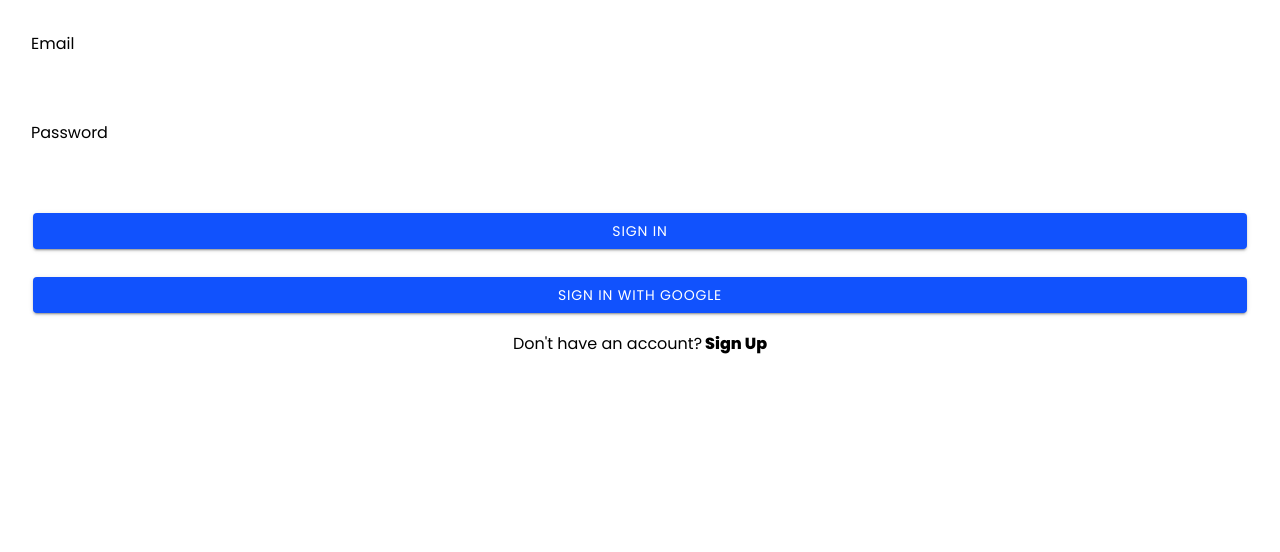
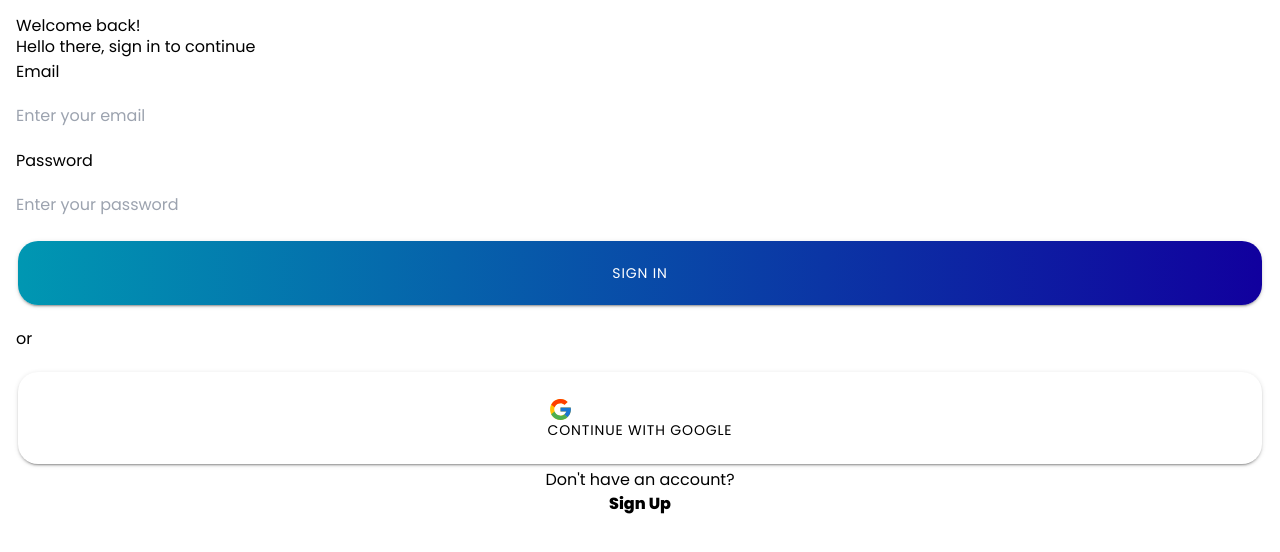
Before and after one commit to dzulfikarubaid/transub, a React (Vite) app: page /signin in a window 1280 px wide. Shown: the top 552 px of the page. Built offline with nearby package versions, Linux system fonts and the light colour scheme; no server answers; the HTML template or start-up script is replaced by a standard one.

Commit message:
update design

```diff
--- a/src/pages/SignIn.tsx
+++ b/src/pages/SignIn.tsx
@@ -5,6 +5,8 @@ import { Link } from 'react-router-dom';
 import { logoIonic, logoFacebook, logoGoogle } from 'ionicons/icons';
 import { GoogleAuthProvider, onAuthStateChanged, signInWithEmailAndPassword, signInWithPopup } from 'firebase/auth';
 import {auth} from '../firebaseConfig';
+import { FcGoogle } from 'react-icons/fc';
+import './signin.css'
 function SignIn() {
     const [error, setError] = React.useState('');
     const [email, setEmail] = React.useState('');
@@ -65,22 +67,34 @@ function SignIn() {
     <IonPage>
 
         <IonContent >
-            <div className='ion-padding'>
+            <div className='ion-padding p-16'>
+                <h1 className='text-blue-700 text-2xl font-semibold mb-4'>Welcome back!</h1>
+                <p>Hello there, sign in to continue</p>
+                <div className='mt-20'>
                 <h1 className='text-red-500 text-center'>{error}</h1>
-                <form action="" style={{display:'flex', flexDirection:'column', padding:'15px', gap:'20px'}}>
+                <form action="" style={{display:'flex', flexDirection:'column', gap:'20px'}}>
                 <label htmlFor="email">Email</label>
-                <input className='border p-4 focus:outline-blue-300' type='email' onChange={(e:any)=>setEmail(e.target.value)}></input>
+                <input placeholder='Enter your email' className='border-gray-900 border-2 p-3 focus:outline-blue-300 rounded-xl' type='email' onChange={(e:any)=>setEmail(e.target.value)}></input>
                 <label htmlFor="password">Password</label>
-                <input className='border p-4 focus:outline-blue-300' type='password' onChange={(e:any)=>setPassword(e.target.value)}></input>
+                <input placeholder='Enter your password' className='border-gray-900 border-2 p-3 focus:outline-blue-300 rounded-xl' type='password' onChange={(e:any)=>setPassword(e.target.value)}></input>
 
-                <IonButton onClick={signin}>Sign In</IonButton>
-                <IonButton onClick={signinGoogle}>Sign In with Google</IonButton>
+                <IonButton className='capitalize' onClick={signin}>
+                    Sign In</IonButton>
+                <h1 className='text-center'>or</h1>
+                <IonButton className='google capitalize ' onClick={signinGoogle}><div className='flex justify-center items-center flex-row gap-4'>
+                <FcGoogle size={25}></FcGoogle>
+                    <h1>Continue with Google</h1>
+                    </div></IonButton>
                 </form>
-                <div style={{display:'flex', justifyContent:'center', flexDirection:'column', textAlign:'center'}}>
+                <div style={{display:'flex', justifyContent:'center', flexDirection:'column', textAlign:'center'}} className='mt-6'>
 
-                    <p>Don't have an account?<span><Link className='text-blue-500' to={'/signup'} style={{textDecoration:'none',fontWeight:'bold', alignSelf:'center'}}> Sign Up</Link></span> </p>
+                    <p>Don't have an account?</p>
+                    <Link className='text-blue-800 mt-6 rounded-xl w-full p-3 bg-[#DADADA]' to={'/signup'} style={{textDecoration:'none',fontWeight:'bold', alignSelf:'center'}}> Sign Up</Link>
+
 
                 </div>
+                </div>
+
             </div>
         </IonContent>
 
--- a/src/pages/SignUp.tsx
+++ b/src/pages/SignUp.tsx
@@ -5,6 +5,7 @@ import { createUserWithEmailAndPassword,GoogleAuthProvider, onAuthStateChanged,
 import { logoFacebook, logoGoogle } from 'ionicons/icons';
 import React from 'react';
 import { Link, useHistory } from 'react-router-dom';
+import { FcGoogle } from 'react-icons/fc';
 
 const db = getFirestore();
 const SignUp: React.FC = () => {
@@ -93,22 +94,30 @@ const SignUp: React.FC = () => {
                 <h1 className='text-red-500 text-center'>{error}</h1>
                 <form action="" style={{display:'flex', flexDirection:'column', padding:'15px', gap:'20px'}}>
                 <label htmlFor="name">Full Name</label>
-                <input className='border p-4 focus:outline-blue-300' type='text' onChange={(e:any)=>setName(e.target.value)}></input>
+                <input placeholder='Enter your name' className='border-gray-900 border-2 p-3 focus:outline-blue-300 rounded-xl' type='text' onChange={(e:any)=>setName(e.target.value)}></input>
                 <label htmlFor="email">Email</label>
-                <input className='border p-4 focus:outline-blue-300' type='email' onChange={(e:any)=>setEmail(e.target.value)}></input>
+                <input placeholder='Enter your email' className='border-gray-900 border-2 p-3 focus:outline-blue-300 rounded-xl' type='email' onChange={(e:any)=>setEmail(e.target.value)}></input>
                 <label htmlFor="password">Password</label>
-                <input className='border p-4 focus:outline-blue-300' type='password' onChange={(e:any)=>setPassword(e.target.value)}></input>
+                <input placeholder='Enter your password' className='border-gray-900 border-2 p-3 focus:outline-blue-300 rounded-xl' type='password' onChange={(e:any)=>setPassword(e.target.value)}></input>
                 <label htmlFor="password">Confirm Password</label>
-                <input className='border p-4 focus:outline-blue-300' type='password' onChange={(e:any)=>setConfirmPassword(e.target.value)}></input>
+                <input placeholder='Enter your password again' className='border-gray-900 border-2 p-3 focus:outline-blue-300 rounded-xl' type='password' onChange={(e:any)=>setConfirmPassword(e.target.value)}></input>
 
-                <IonButton onClick={signup}>Sign Up</IonButton>
-                <IonButton onClick={signupGoogle}>Sign Up with Google</IonButton>
+                <IonButton className='capitalize' onClick={signup}>Sign Up</IonButton>
+                <h1 className='text-center'>or</h1>
+                <IonButton className='capitalize google'  onClick={signupGoogle}>
+                    <div className='flex flex-row gap-4 justify-center items-center'>
+                        <FcGoogle size={25}></FcGoogle>
+                        <h1>Sign Up with Google</h1>
+                    </div>
+                </IonButton>
                 </form>
-                <div style={{display:'flex', justifyContent:'center', flexDirection:'column', textAlign:'center'}}>
+                <div style={{display:'flex', justifyContent:'center', flexDirection:'column', textAlign:'center'}} className='mt-6'>
 
-                    <p>Already have an account?<span><Link to={'/signin'} className='text-blue-500' style={{textDecoration:'none',fontWeight:'bold', alignSelf:'center'}}> Sign In</Link></span> </p>
+                    <p>Already have an account?</p>
+                    <Link className='text-blue-800 mt-6 rounded-xl w-full p-3 bg-[#DADADA]' to={'/signin'} style={{textDecoration:'none',fontWeight:'bold', alignSelf:'center'}}> Sign In</Link>
 
-                    </div>
+
+                </div>
                 </div>
 
         </IonContent>
--- /dev/null
+++ b/src/pages/signin.css
@@ -0,0 +1,13 @@
+ion-button{
+
+    --background: #0097B2 #11009E;
+    --color: white;
+    --background: linear-gradient(to right, #0097B2, #11009E);
+    --border-radius: 20px;
+    --padding-top: 25px !important;
+    --padding-bottom: 25px !important;
+}
+.google{
+    --background: white;
+    --color: black
+}
```
